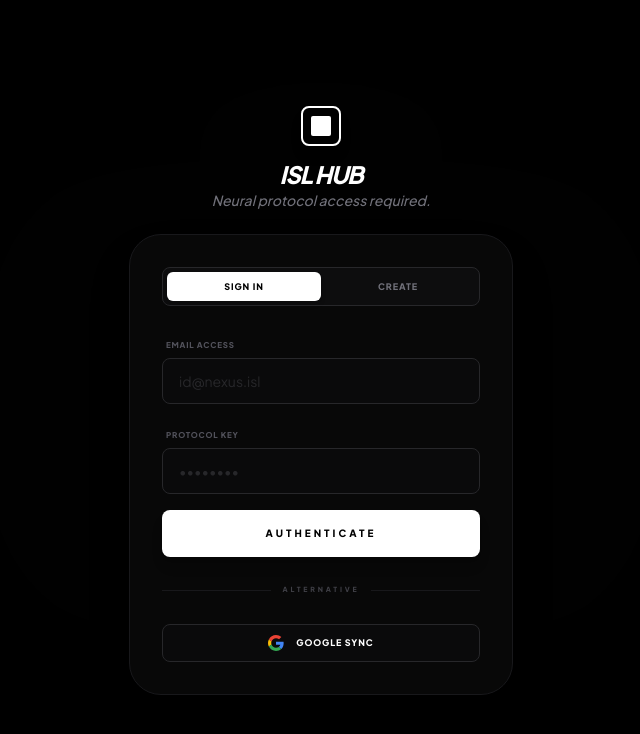
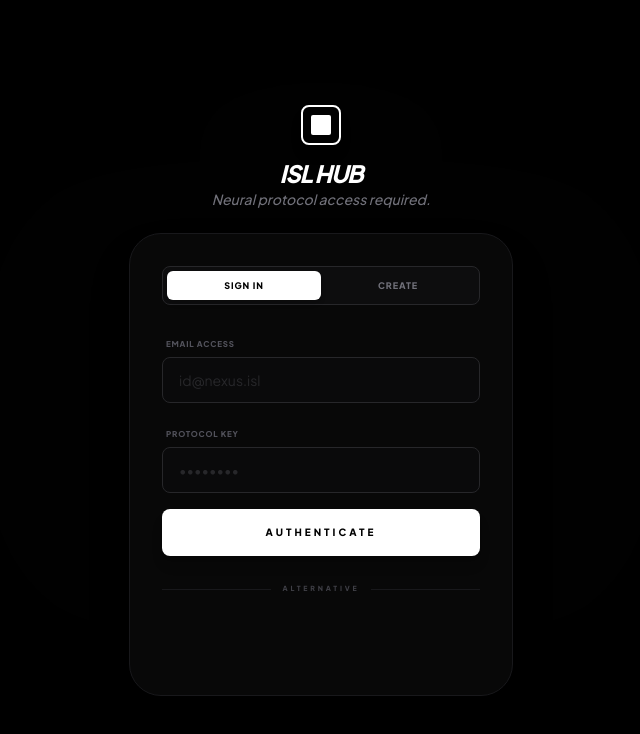
Before and after one commit to tharun3399/ISL-Web-App-, a React (Vite) app in the folder frontend/: page /#/auth in a window 1280 px wide. Shown: the top 734 px of the page, without its empty margins (319-959 px from the left). Built offline with nearby package versions, Linux system fonts and the light colour scheme; no server answers.

Commit message:
Switch to Google credential flow - use GoogleLogin component for implicit flow instead of auth-code

```diff
--- a/frontend/components/auth/AuthPage.tsx
+++ b/frontend/components/auth/AuthPage.tsx
@@ -2,30 +2,18 @@
 import React, { useState } from 'react';
 import { useNavigate } from 'react-router-dom';
 import { API_BASE_URL } from '../../utils/api';
-import { useGoogleLogin, GoogleOAuthProvider } from '@react-oauth/google';
+import { GoogleLogin, GoogleOAuthProvider } from '@react-oauth/google';
 
 const GoogleSignInButton: React.FC<{ handleGoogleResponse: (response: any) => Promise<void>; loading: boolean }> = ({ handleGoogleResponse, loading }) => {
-  const googleLogin = useGoogleLogin({
-    onSuccess: handleGoogleResponse,
-    onError: () => console.error('Google sign-in error'),
-    flow: 'auth-code',
-  });
-
   return (
-    <button
-      type="button"
-      onClick={() => googleLogin()}
-      disabled={loading}
-      className="w-full py-2.5 bg-zinc-900/20 border border-zinc-800 text-white font-bold rounded-lg flex items-center justify-center gap-3 hover:bg-zinc-900/40 transition-all active:scale-[0.98] disabled:opacity-50 disabled:cursor-not-allowed"
-    >
-      <svg width="16" height="16" viewBox="0 0 48 48">
-        <path fill="#EA4335" d="M24 9.5c3.54 0 6.71 1.22 9.21 3.6l6.85-6.85C35.9 2.38 30.47 0 24 0 14.62 0 6.51 5.38 2.56 13.22l7.98 6.19C12.43 13.72 17.74 9.5 24 9.5z"/>
-        <path fill="#4285F4" d="M46.98 24.55c0-1.57-.15-3.09-.38-4.55H24v9.02h12.94c-.58 2.96-2.26 5.48-4.78 7.18l7.73 6c4.51-4.18 7.09-10.36 7.09-17.65z"/>
-        <path fill="#FBBC05" d="M10.53 28.59c-.48-1.45-.76-2.99-.76-4.59s.27-3.14.76-4.59l-7.98-6.19C.92 16.46 0 20.12 0 24c0 3.88.92 7.54 2.56 10.78l7.97-6.19z"/>
-        <path fill="#34A853" d="M24 48c6.48 0 11.93-2.13 15.89-5.81l-7.73-6c-2.15 1.45-4.92 2.3-8.16 2.3-6.26 0-11.57-4.22-13.47-9.91l-7.98 6.19C6.51 42.62 14.62 48 24 48z"/>
-      </svg>
-      <span className="text-[9px] uppercase font-black tracking-widest">Google Sync</span>
-    </button>
+    <div className="flex justify-center">
+      <GoogleLogin
+        onSuccess={(credentialResponse) => {
+          handleGoogleResponse(credentialResponse);
+        }}
+        onError={() => console.error('Google sign-in error')}
+      />
+    </div>
   );
 };
 
@@ -41,19 +29,21 @@ const AuthPage: React.FC = () => {
   const [error, setError] = useState('');
 
   // Handle Google login response
-  const handleGoogleResponse = async (codeResponse: any) => {
+  const handleGoogleResponse = async (credentialResponse: any) => {
     try {
       setError('');
       setLoading(true);
 
-      // Send authorization code to backend for token exchange
+      console.log('🔐 Google credential received, sending to backend...');
+
+      // Send Google credential JWT to backend for verification
       const response = await fetch(`${API_BASE_URL}/auth/google`, {
         method: 'POST',
         headers: {
           'Content-Type': 'application/json',
         },
         body: JSON.stringify({
-          code: codeResponse.code,
+          credential: credentialResponse.credential,
         }),
       });
 
```
Also changed, not shown: 1 other file (tests, documents, lock files or other folders).
